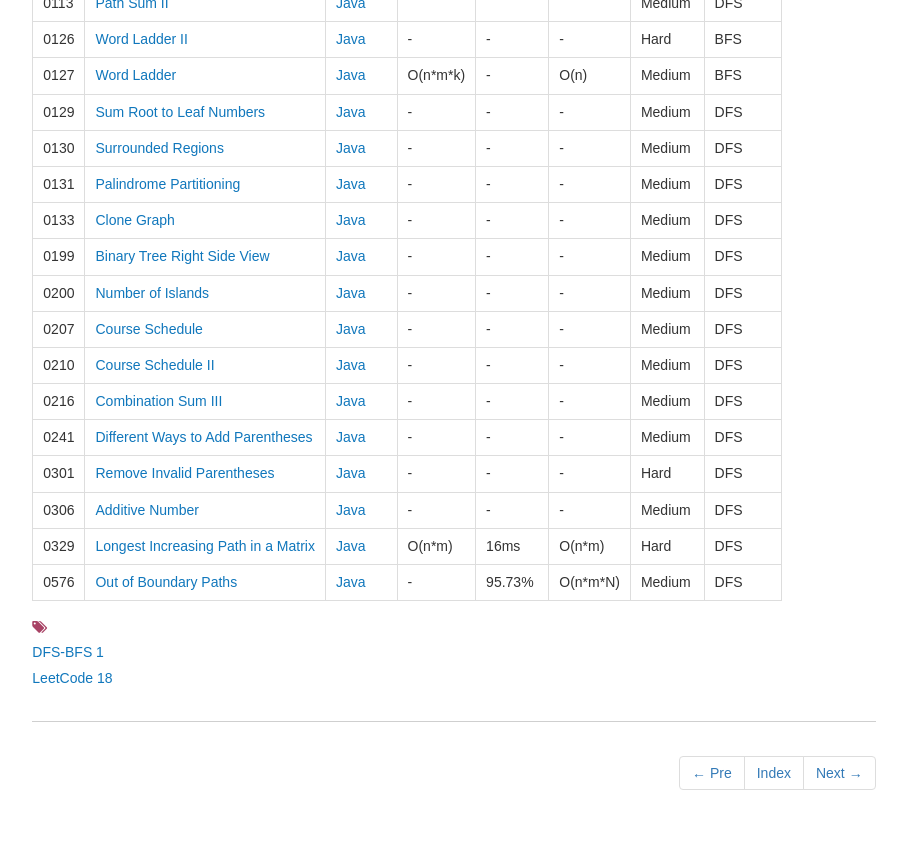
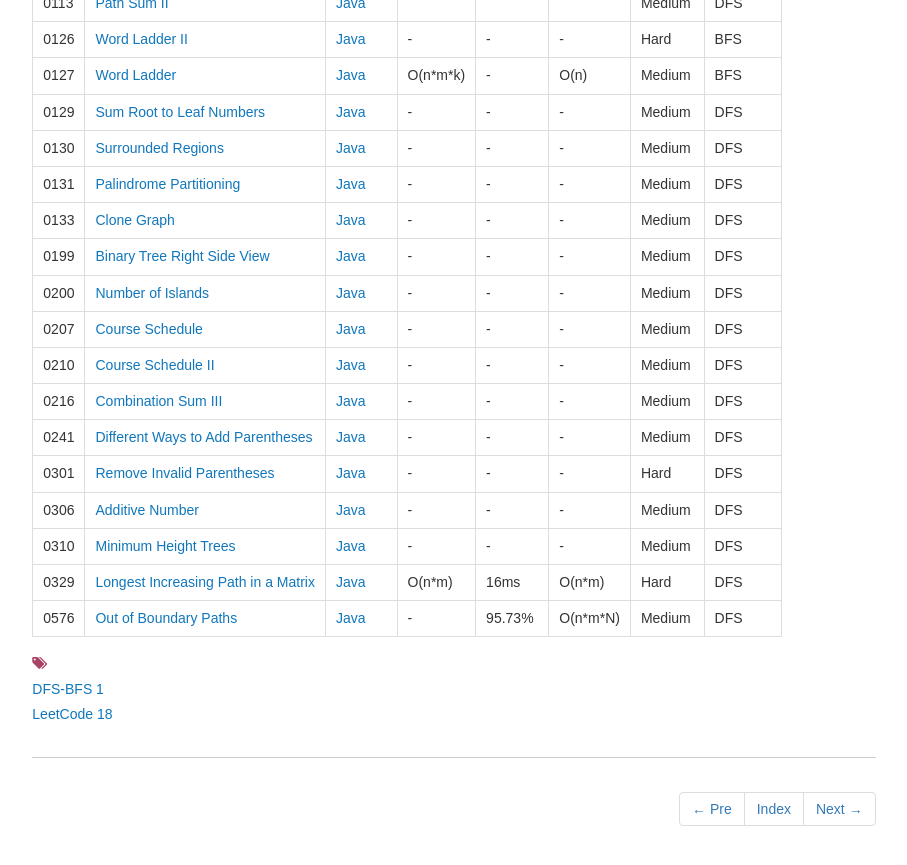
Before and after one commit to dunso/algorithm, a Jekyll site: the page built from docs/_posts/2017-12-03-DFS-BFS.md, in a window 1280 px wide and 900 px high, scrolled down 639 px. Shown: the top 865 px of the window, without its empty margins (186-1093 px from the left). Built offline with Jekyll 4.4.1, drawn with Linux system fonts in a browser that asks for light colours; nearby versions of some CDN libraries.

Commit message:
Add index of LeetCode0310.java to docs

```diff
--- a/docs/_posts/2017-12-03-DFS-BFS.md
+++ b/docs/_posts/2017-12-03-DFS-BFS.md
@@ -39,5 +39,6 @@ icon: file-alt
 |0241|[Different Ways to Add Parentheses](https://leetcode.com/problems/different-ways-to-add-parentheses) | [Java](https://e.srl/leetcode-241/)  |-|-|-|  Medium |DFS|
 |0301|[Remove Invalid Parentheses](https://leetcode.com/problems/remove-invalid-parentheses) | [Java](https://e.srl/leetcode-301/)  | - | - | - | Hard |DFS|
 |0306|[Additive Number](https://leetcode.com/problems/additive-number/) | [Java](https://e.srl/leetcode-306/)  | - | - | - | Medium |DFS|
+|0310|[Minimum Height Trees](https://leetcode.com/problems/minimum-height-trees) | [Java](https://e.srl/leetcode-310/)  |-|-|-| Medium |DFS|
 |0329|[Longest Increasing Path in a Matrix](https://leetcode.com/problems/longest-increasing-path-in-a-matrix) | [Java](https://e.srl/leetcode-329/)  | O(n\*m) |16ms| O(n\*m)  |  Hard |DFS|
 |0576|[Out of Boundary Paths](https://leetcode.com/problems/out-of-boundary-paths)| [Java](https://e.srl/leetcode-576/)  | - |95.73%| O(n\*m\*N)  |  Medium |DFS |
```
